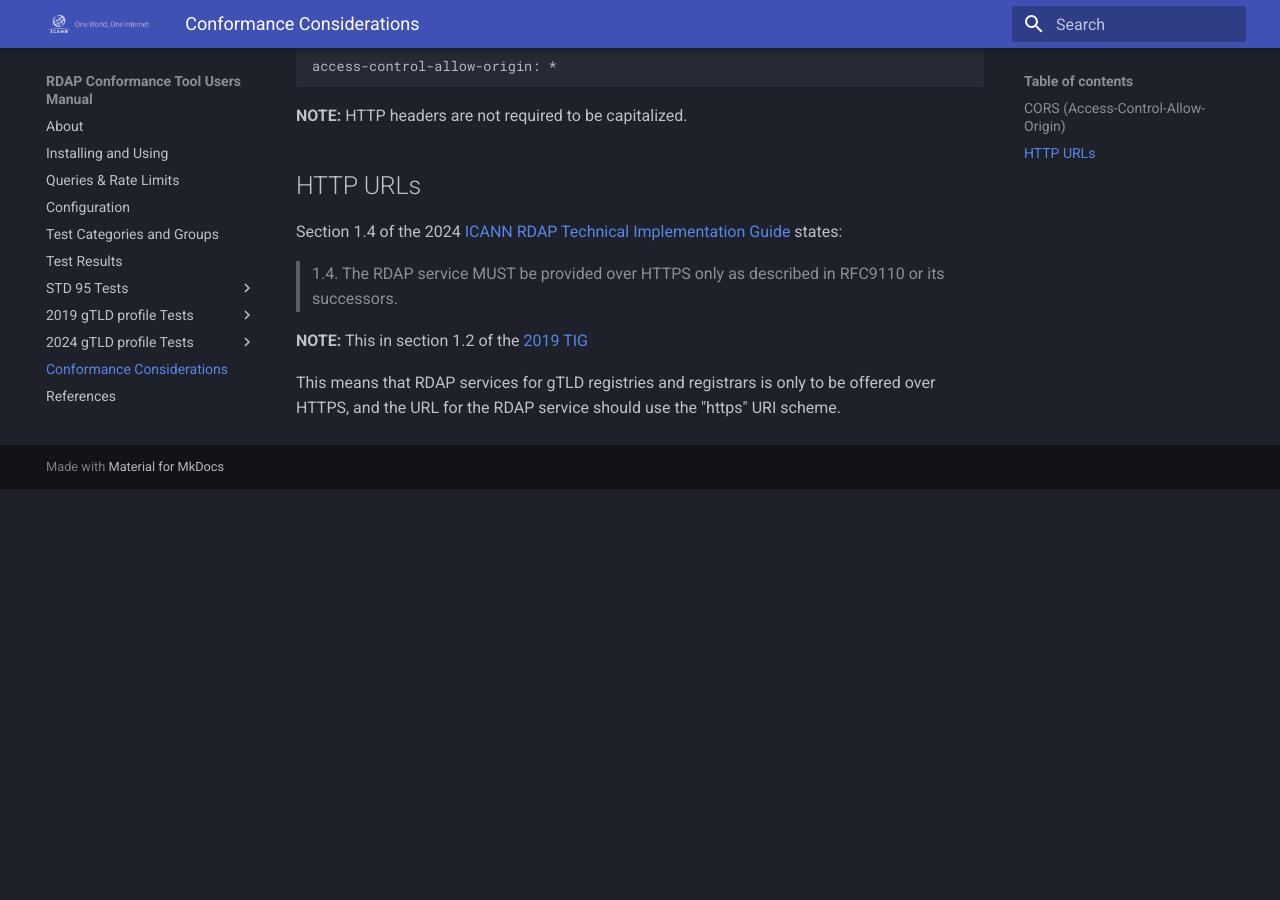
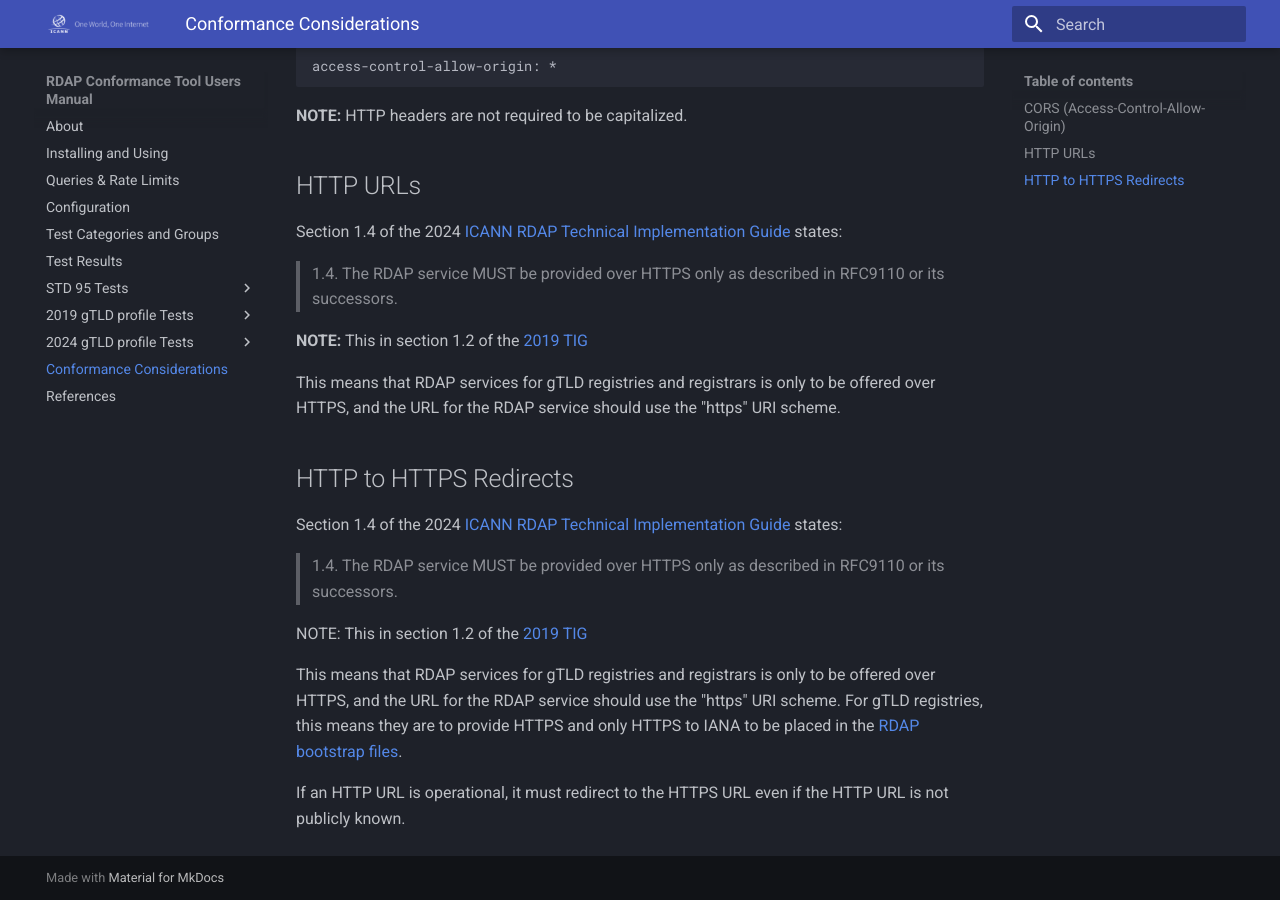
Before and after one commit to icann/rdap-conformance-tool, an MkDocs documentation site: the page built from docs/conformance_considerations.md, in a window 1280 px wide and 900 px high, scrolled down 520 px. Built offline with MkDocs 1.6.1 and Material for MkDocs 9.7.7, drawn with Linux system fonts in a browser that asks for light colours; before the commit the page ends 1009 px from its top, so only the background shows below that.

Commit message:
http to https redirects

```diff
--- a/docs/conformance_considerations.md
+++ b/docs/conformance_considerations.md
@@ -39,3 +39,16 @@
 [2019 TIG](https://www.icann.org/en/system/files/files/rdap-technical-implementation-guide-15feb19-en.pdf)
 
 This means that RDAP services for gTLD registries and registrars is only to be offered over HTTPS, and the URL for the RDAP service should use the "https" URI scheme.
+
+## HTTP to HTTPS Redirects
+
+Section 1.4 of the 2024 [ICANN RDAP Technical Implementation Guide](https://www.icann.org/en/system/files/files/rdap-technical-implementation-guide-21feb24-en.pdf) states:
+
+> 1.4. The RDAP service MUST be provided over HTTPS only as described in RFC9110 or its successors.
+
+NOTE: This in section 1.2 of the [2019 TIG](https://www.icann.org/en/system/files/files/rdap-technical-implementation-guide-15feb19-en.pdf)
+
+This means that RDAP services for gTLD registries and registrars is only to be offered over HTTPS, and the URL for the RDAP service should use the "https" URI scheme. For gTLD registries, this means they are to provide HTTPS and only HTTPS to IANA to be placed in the
+[RDAP bootstrap files](https://data.iana.org/rdap/dns.json).
+
+If an HTTP URL is operational, it must redirect to the HTTPS URL even if the HTTP URL is not publicly known.
```
Also changed, not shown: docs/2019_gtld/tig/general.md (+1 -0 lines).
